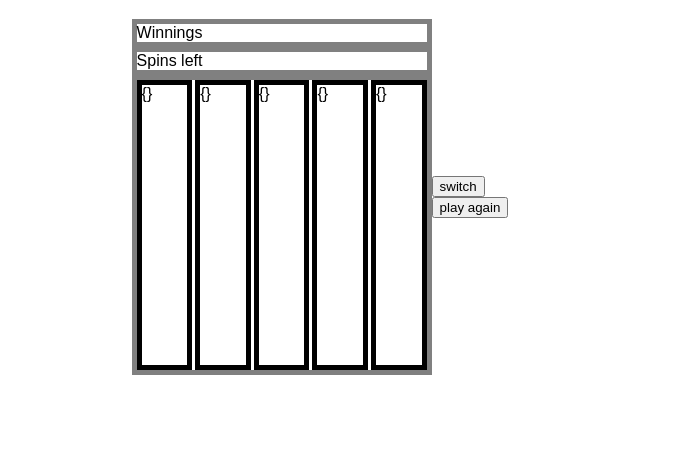
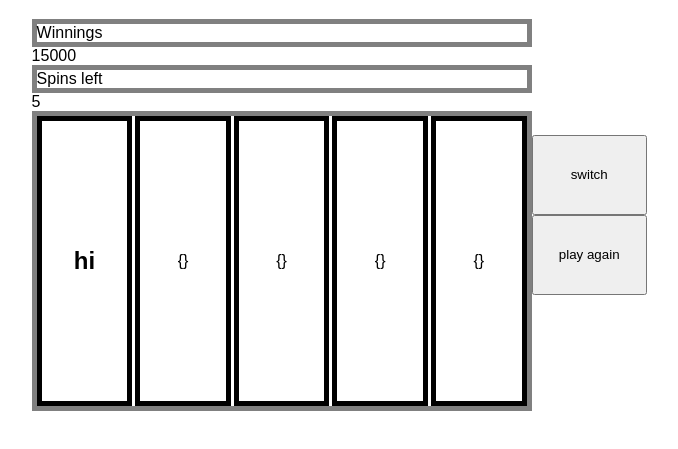
Before and after one commit to jesusi3/slots, a plain HTML site: page index.html in a window 1280 px wide. Shown: the part 61-510 px from the top of the page, without its empty margins (320-998 px from the left). Drawn offline with Linux system fonts and the light colour scheme.

Commit message:
2nd stage css

```diff
--- a/css/main.css
+++ b/css/main.css
@@ -47,7 +47,7 @@ section {
 
 .slot-row {
     height: 300px;
-    width: 300px;
+    width: 500px;
     display: grid;
     justify-content: space-between;
     align-items: center;
@@ -59,20 +59,24 @@ section {
 .slot {
     border: 5px solid black;
     height: 290px;
+    display: flex;
     justify-content: center;
     align-items: center;
 }
 div > button{
     display: block ;
+    width: 150%;
+    height: 10vh;
 }
 div{
     justify-content: center;
     align-items: center;
 }
-.button-div {
+/* .button-div {
     justify-content: center;
     align-items: center;
-}
+} */
 .child{
     display:  inline-block;
+
 }
--- a/index.html
+++ b/index.html
@@ -14,12 +14,12 @@
         <main class="child">
             <section class="scores">
                 <div class="winnings">Winnings</div>
-                <div id="wins"></div>
+                <div id="wins">15000</div>
                 <div class="spins">Spins left</div>
-                <div id="spin"></div>
+                <div id="spin">5</div>
             </section>
             <section class="slot-row">
-                <div class="slot">{}</div>
+                <div class="slot"><h1>hi</h1></div>
                 <div class="slot">{}</div>
                 <div class="slot">{}</div>
                 <div class="slot">{}</div>
```
